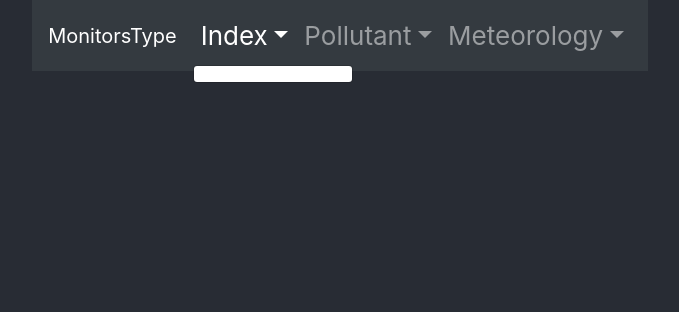
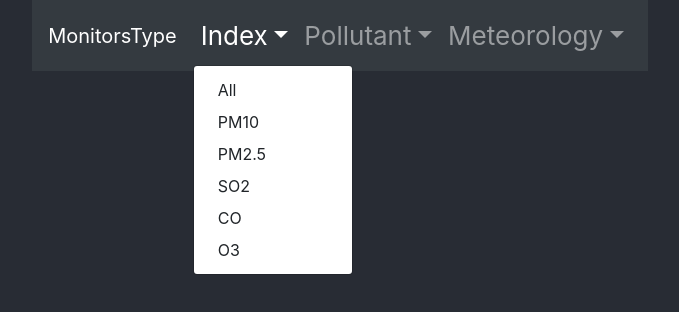
Before and after one commit to OfirSab/Monitors-menu, a React (Create React App) app: page / in a window 1280 px wide. Both pictures are taken after a click on the item "Index". Shown: the top 312 px of the page, without its empty margins (300-979 px from the left). Built offline with nearby package versions, Linux system fonts and the light colour scheme.

Commit message:
adding the dropdown list for each monitor from the json file

```diff
--- a/src/components/Item.js
+++ b/src/components/Item.js
@@ -1,6 +1,6 @@
 import React from 'react'
 
-const Item = ({name,links}) => {
+const Item = ({name,monitors}) => {
     const [isOpen, setOpen] = React.useState(false)
 
     const openNav = () =>{
@@ -10,6 +10,11 @@ const Item = ({name,links}) => {
         <li className="nav-item dropdown" onClick={() => openNav()}>
         <a className="nav-link dropdown-toggle" href="#" id="navbarDropdown" role="button" data-toggle="dropdown">{name}</a>
         <div className="dropdown-menu" aria-labelledby="navbarDropdown">
+            {isOpen && monitors.map((monitor,index)=>{
+                return(
+                    <a className="dropdown-item" key={index} href="#">{monitor.Name}</a>
+                )
+            })}
             {/* {isOpen && links.map((link,index)=>{
                 return(
                     <a className="dropdown-item" key={index} href="#">{link.title}</a>
--- a/src/components/Navbar.js
+++ b/src/components/Navbar.js
@@ -3,38 +3,9 @@ import Item from './Item'
 import { NavItems } from '../data/Data'
 
 const Navbar = () => {
-
+    var monitors = [];
     return (
       <div>
-        {/* <nav className="navbar navbar-expand-md navbar-dark bg-dark">
-            <a className="navbar-brand" href="#">MonitorsType</a>
-            <button className="navbar-toggler" type="button" data-toggle="collapse" data-target="#navbarSupportedContent">
-                <span className="navbar-toggler-icon"></span>
-            </button>
-
-            <div className="collapse navbar-collapse" id="navbarSupportedContent">
-                <ul className="navbar-nav ml-auto">
-                    <li className="nav-item active">
-                        <a href="#" className="nav-link">Home</a>
-                    </li>
-                    <li className="nav-item active">
-                        <a href="#" className="nav-link">About</a>
-                    </li>
-
-                    <li className="nav-item dropdown">
-                        <a className="nav-link dropdown-toggle" href="#" id="navbarDropdown" role="button" data-toggle="dropdown">Services</a>
-                        <div className="dropdown-menu" aria-labelledby="navbarDropdown">
-                            <a className="dropdown-item" href="#">Photography</a>
-                        </div>
-                    </li>
-                    <li className="nav-item active">
-                        <a href="#" className="nav-link">Location</a>
-                    </li>
-                </ul>
-            </div>
-        </nav> */}
-
-
         <nav className="navbar navbar-expand-md navbar-dark bg-dark">
                 <a className="navbar-brand" href="#">MonitorsType</a>
                 <button className="navbar-toggler" type="button" data-toggle="collapse" data-target="#navbarSupportedContent">
@@ -44,23 +15,14 @@ const Navbar = () => {
                 <div className="collapse navbar-collapse" id="navbarSupportedContent">
                     <ul className="navbar-nav ml-auto">
                         {NavItems.MonitorType.map((navItem,index)=>{
-                    return <Item key={index} name={NavItems.MonitorType[index].Name}/>
+                            monitors=[];
+                            NavItems.Monitor.map((i)=>{
+                                if(i.MonitorTypeId === navItem.Id){
+                                monitors.push(i)
+                                }
+                            })
+                        return <Item key={index} name={NavItems.MonitorType[index].Name} monitors={monitors}/>
                         })}
-                    {/* <li className="nav-item active">
-                        <a href="#" className="nav-link">Home</a>
-                    </li>
-                    <li className="nav-item active">
-                        <a href="#" className="nav-link">About</a>
-                    </li>
-                    <li className="nav-item dropdown">
-                        <a className="nav-link dropdown-toggle" href="#" id="navbarDropdown" role="button" data-toggle="dropdown">Services</a>
-                        <div className="dropdown-menu" aria-labelledby="navbarDropdown">
-                            <a className="dropdown-item" href="#">Photography</a>
-                        </div>
-                    </li>
-                    <li className="nav-item active">
-                        <a href="#" className="nav-link">Location</a>
-                    </li> */}
                     </ul>
                 </div>
             </nav>
```
Lines whose indentation alone changed are shown as unchanged.
